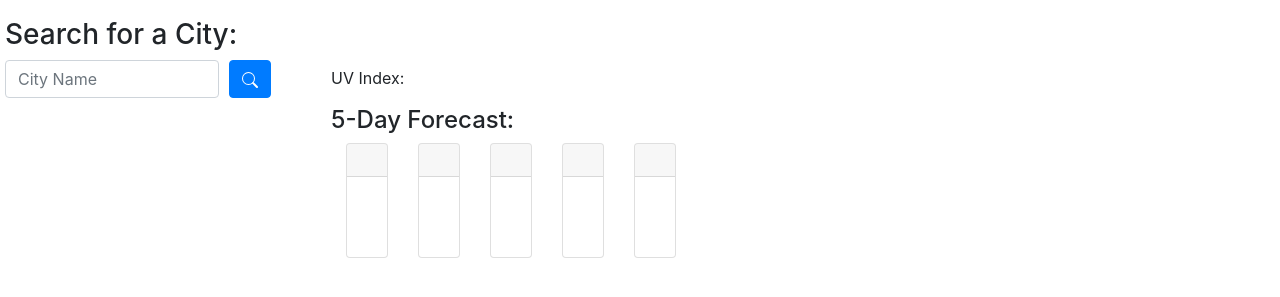
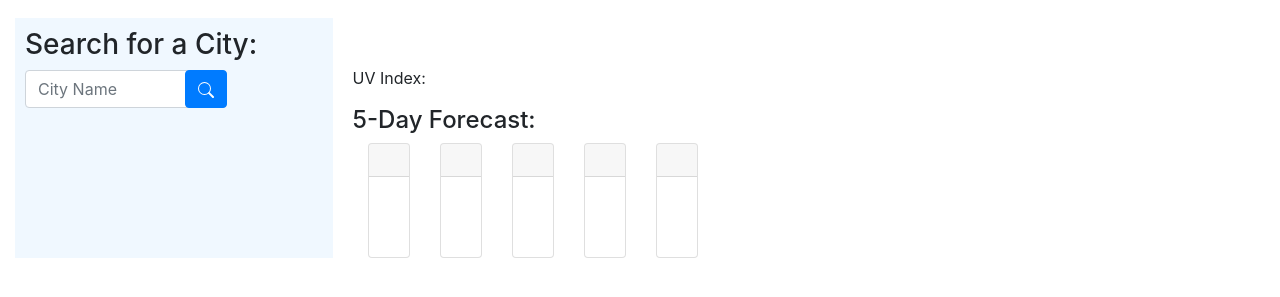
Before and after one commit to kmfox1087/SERVER-SIDE-APIS-CHALLENGE-6, a plain HTML site: page index.html in a window 1280 px wide. Shown: the part 93-390 px from the top of the page. Drawn offline with nearby package versions, Linux system fonts and the light colour scheme.

Commit message:
Added styling to search-panel and search-button

```diff
--- a/style.css
+++ b/style.css
@@ -14,3 +14,14 @@ section {
     display: flex;
     justify-content: center;
 }
+
+.search-panel {
+    width: 25%;
+    margin: 10px 20px 0 10px;
+    padding: 10px 0 10px 10px;
+    background-color: aliceblue;
+}
+
+.search-button-panel {
+    margin-left: -52px;
+}
```
